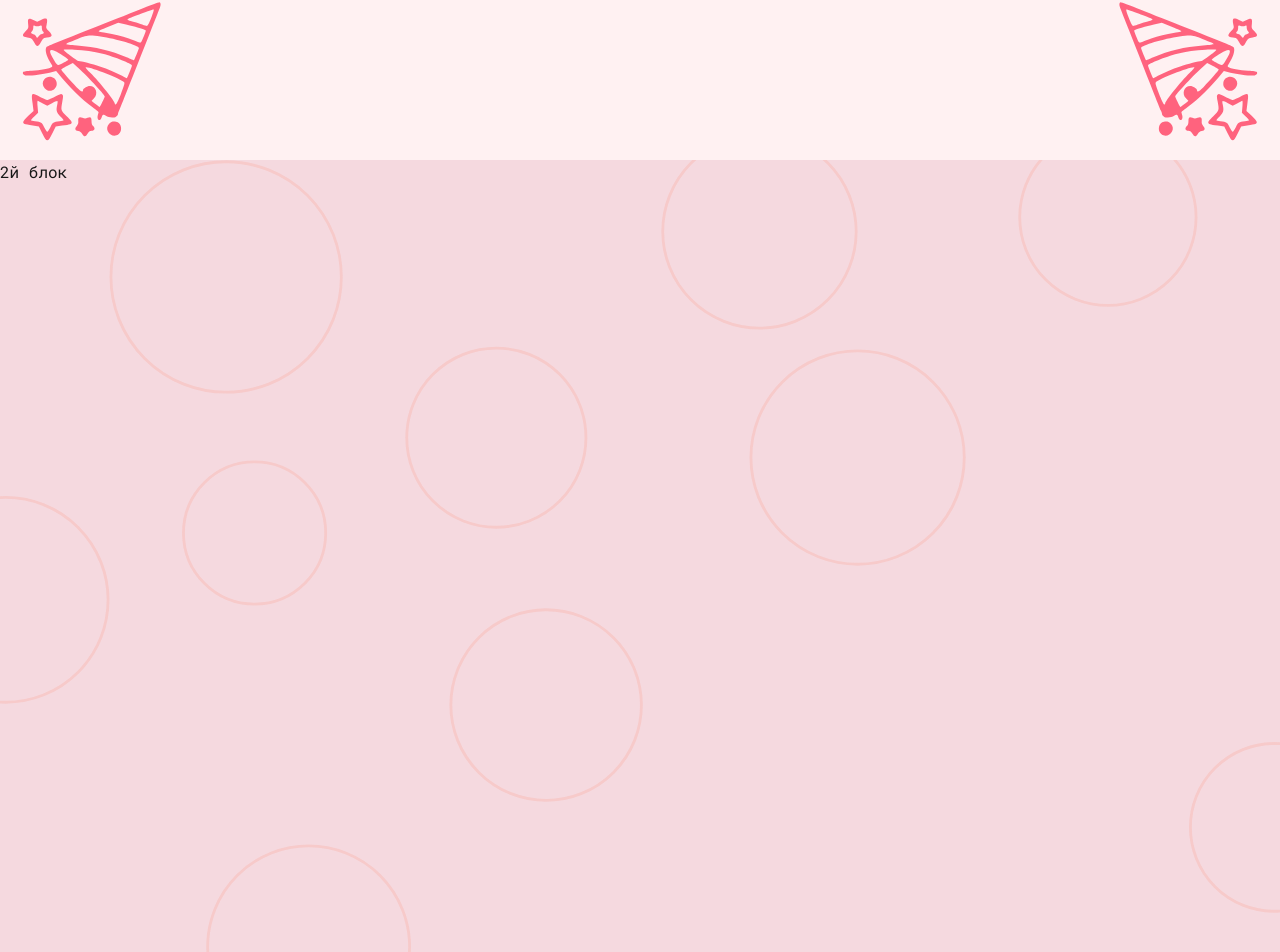
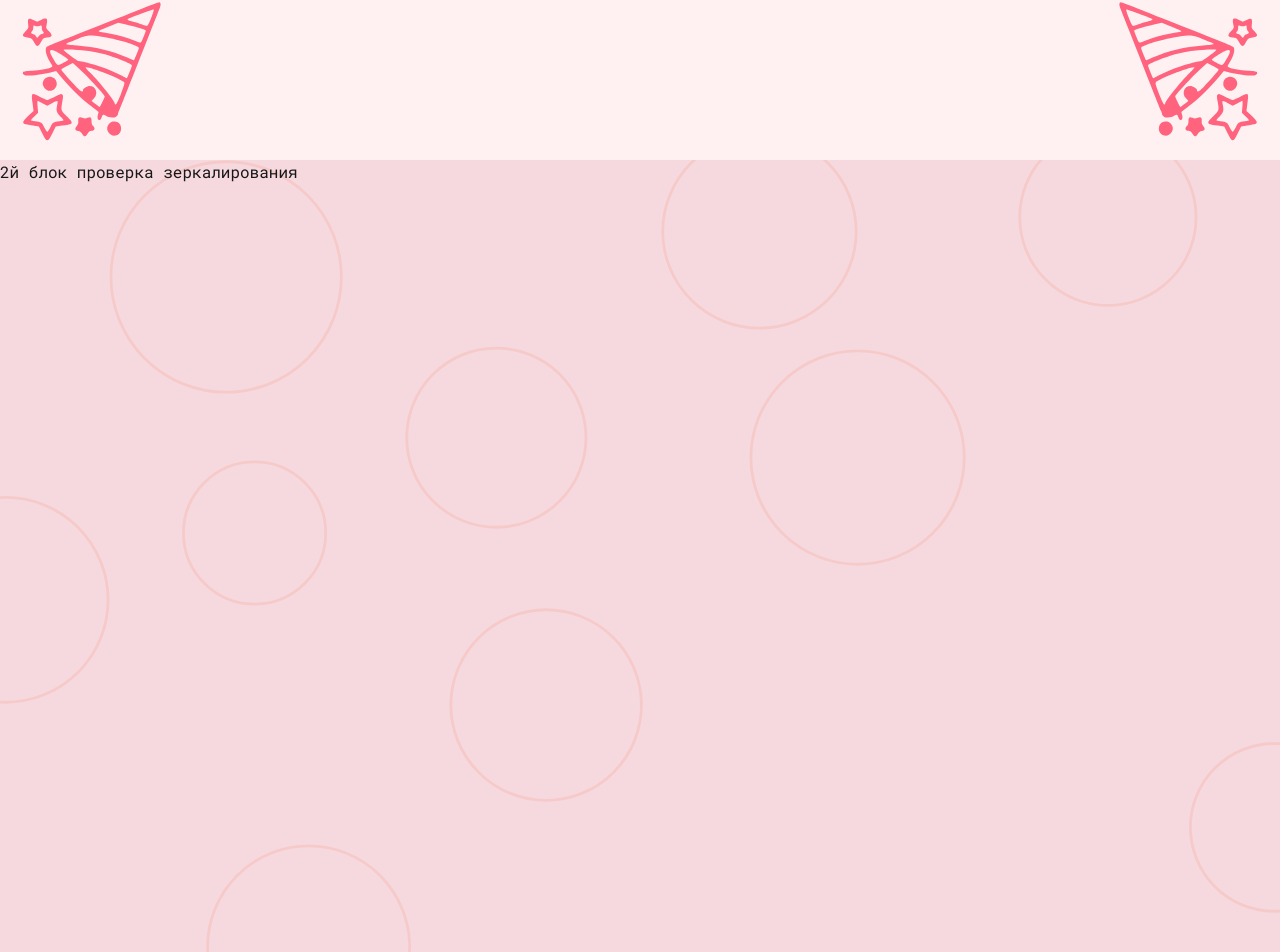
Before and after one commit to Lesnik163/Nataly, a Next.js app: page / in a window 1280 px wide. Shown: the part 1113-2065 px from the top of the page. Built offline with nearby package versions, Linux system fonts and the light colour scheme; a web font is replaced by a local one.

Commit message:
mirroring_check: add text for mirroring check

```diff
--- a/src/app/page.tsx
+++ b/src/app/page.tsx
@@ -13,7 +13,7 @@ export default function Home() {
       <Greeting />
       <FireWorkBottom />
       <div className='h-screen w-full bg-rose-800/10 bg-[url(/bubbles.svg)] bg-cover bg-center bg-no-repeat'>
-        2й блок
+        2й блок проверка зеркалирования
       </div>
     </>
   );
```
